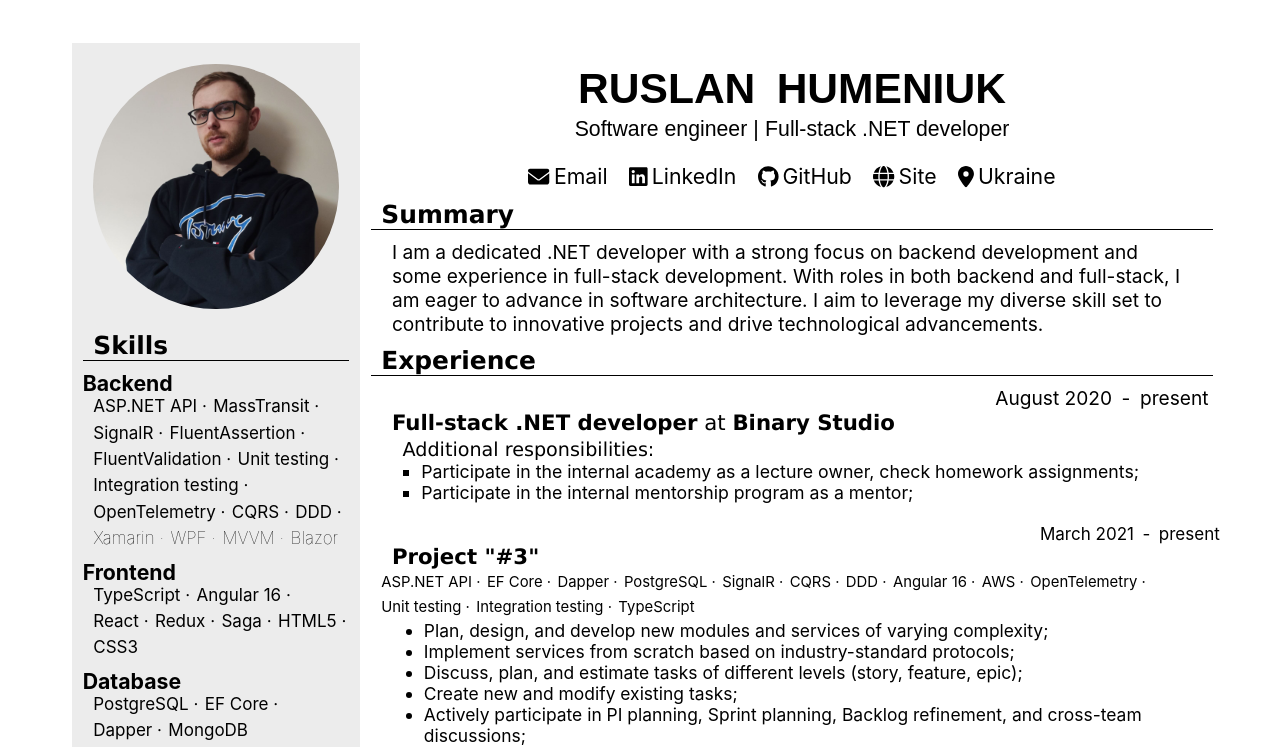
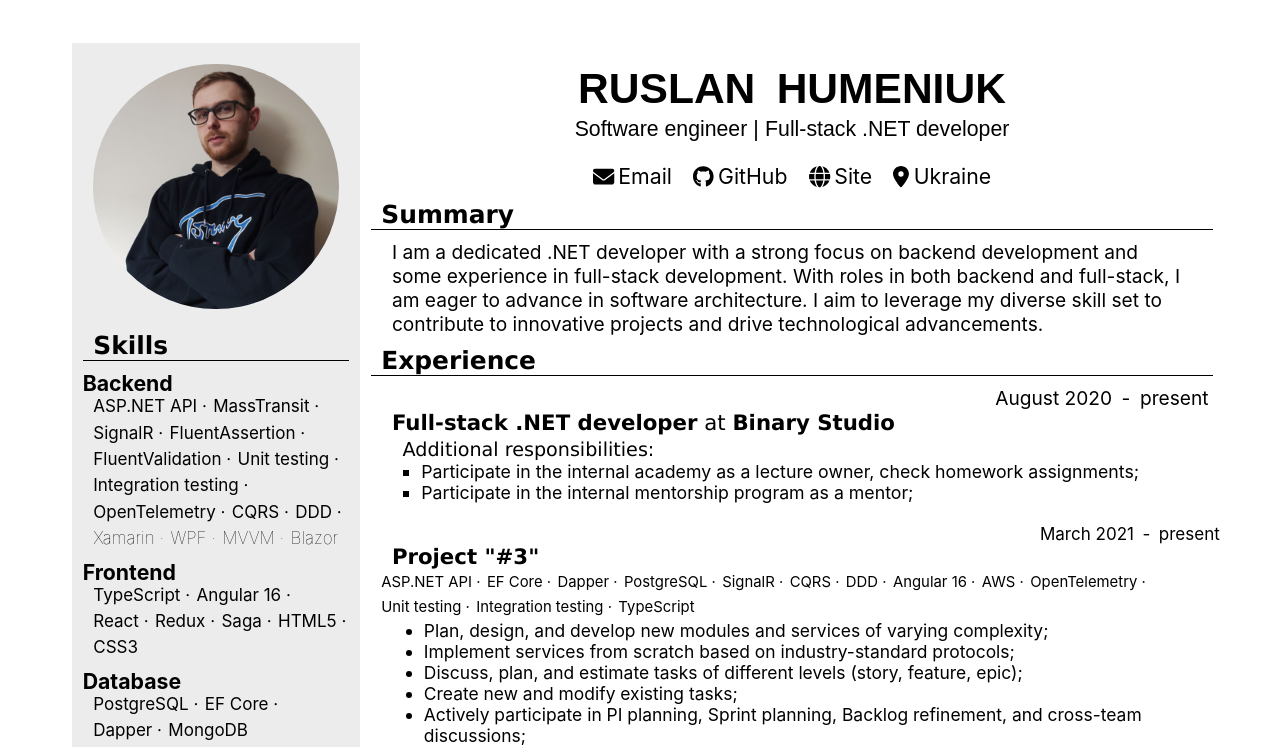
Before and after one commit to rusgumeniuk/portfolio, a React (Create React App) app: page / in a window 1280 px wide. Shown: the top 747 px of the page. Built offline with nearby package versions, Linux system fonts and the light colour scheme.

Commit message:
feat: temporary disable linkedin link

```diff
--- a/src/components/contacts/Contacts.tsx
+++ b/src/components/contacts/Contacts.tsx
@@ -1,4 +1,4 @@
-import { faGithub, faLinkedin } from '@fortawesome/free-brands-svg-icons';
+import { faGithub } from '@fortawesome/free-brands-svg-icons';
 import {
   faEnvelope,
   faGlobe,
@@ -19,13 +19,14 @@
           text="Email"
         />
       </div>
-      <div className="contact link">
+      {/* TODO: uncomment
+       <div className="contact link">
         <Icon
           iconTitle={faLinkedin}
           link={ContactsData.linkedIn}
           text="LinkedIn"
         />
-      </div>
+      </div> */}
       <div className="contact link">
         <Icon iconTitle={faGithub} link={ContactsData.github} text="GitHub" />
       </div>
```
